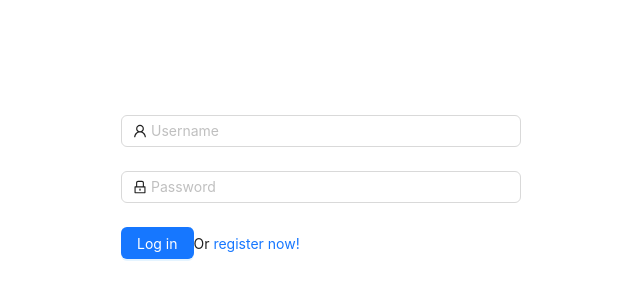
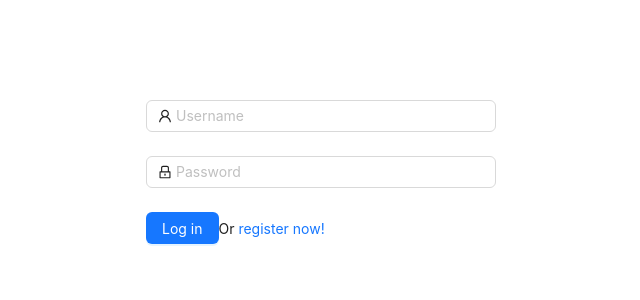
Before and after one commit to alexander-latyshev/smena-jwt, a React app: page /login in a window 1280 px wide. Shown: the part 226-526 px from the top of the page, without its empty margins (319-959 px from the left). Built offline with nearby package versions, Linux system fonts and the light colour scheme.

Commit message:
Style change form size

```diff
--- a/src/components/auth/login.tsx
+++ b/src/components/auth/login.tsx
@@ -29,7 +29,7 @@ const Login = (props: Props) => {
       className="login-form"
       initialValues={{ remember: true }}
       onFinish={onFinish}
-      style={{ marginTop: 50, width: 400 }}
+      style={{ marginTop: 20, width: 350 }}
     >
       <Form.Item
         name="username"
```
